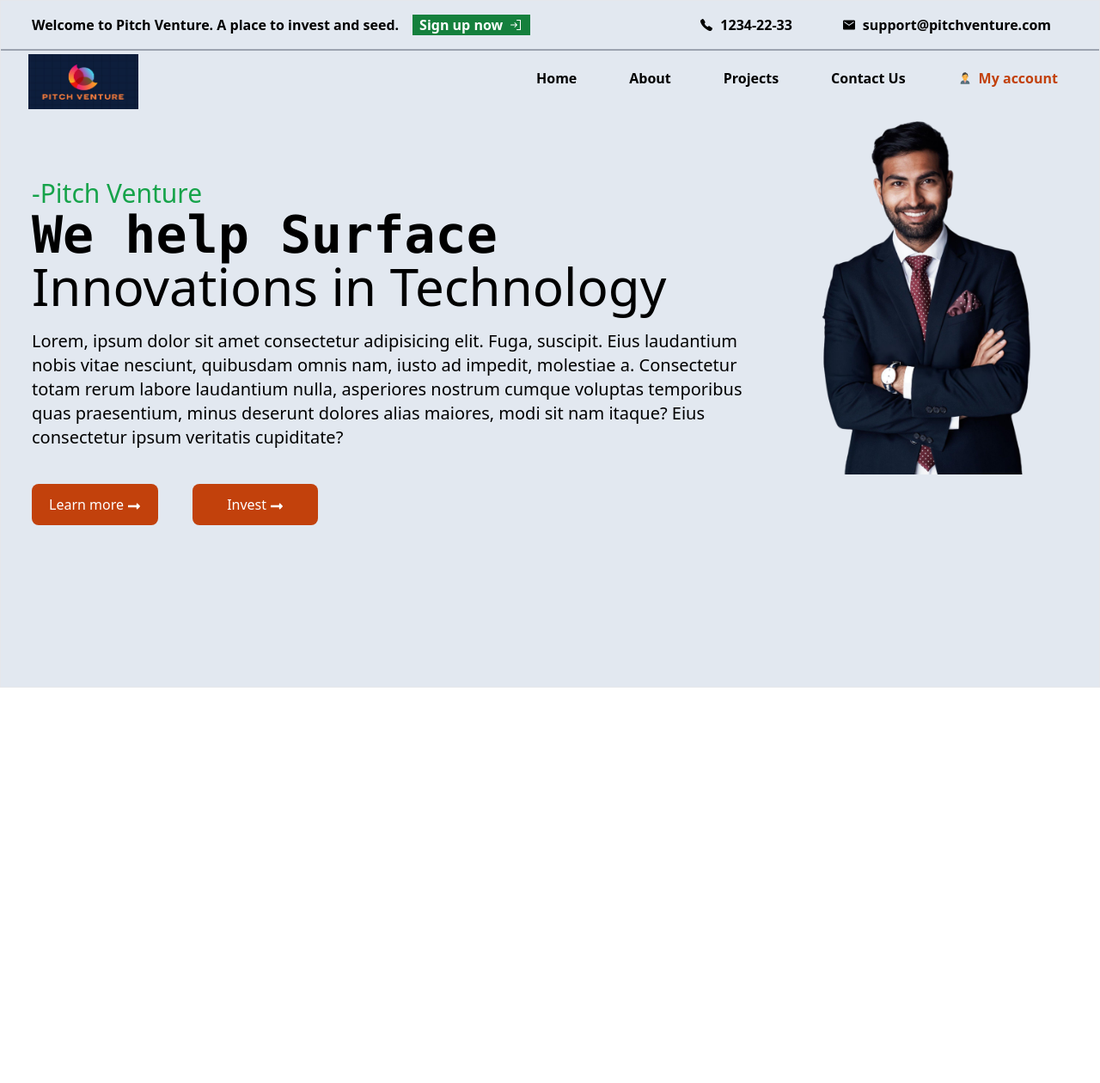
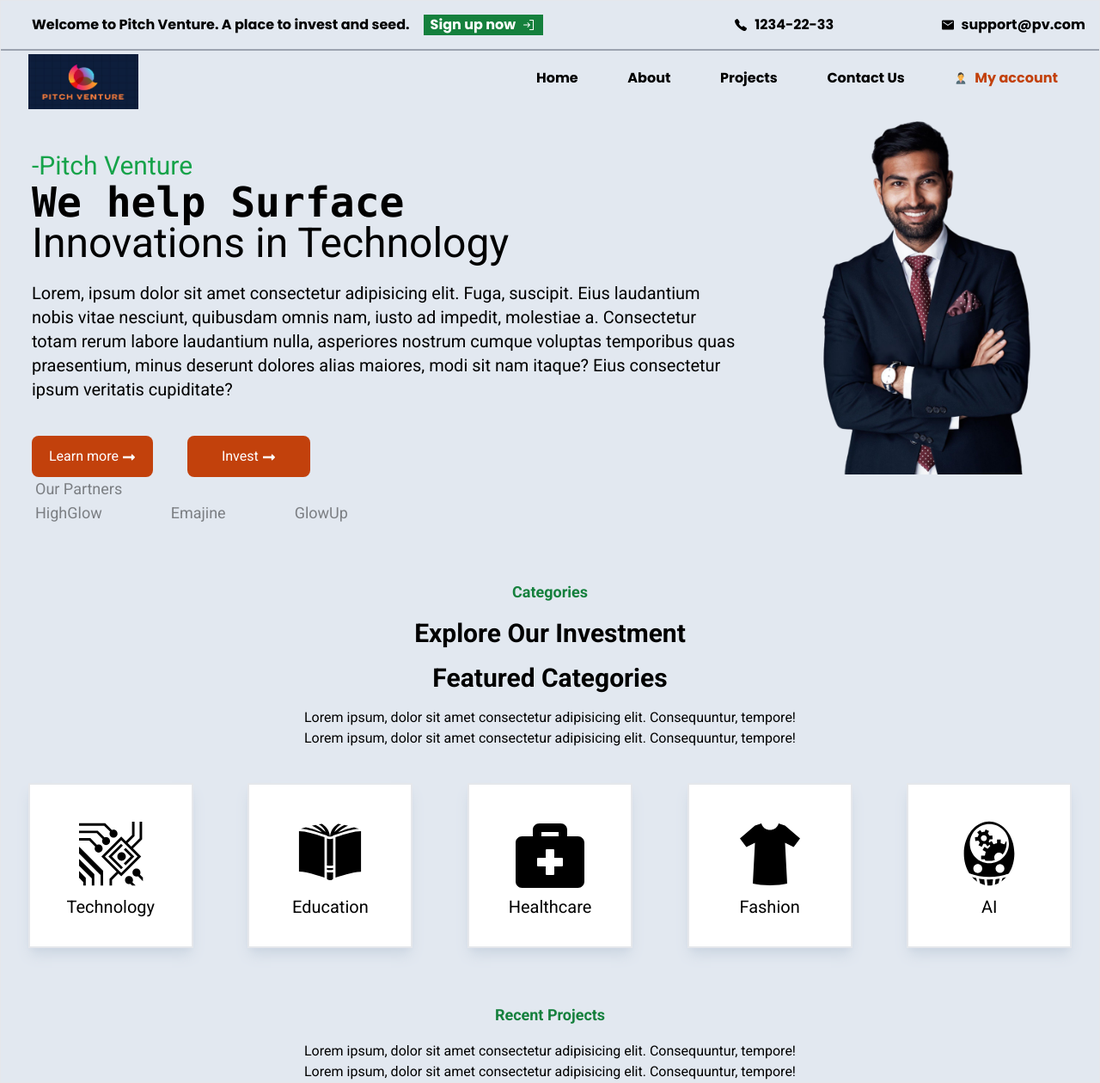
Before and after one commit to Gauravsingh123-aw/Pitch_Venture, a React (Vite) app: page / in a window 1280 px wide. Shown: the whole page at 86% size. Before the commit the page ends 800 px from the top, so only its background shows below. Built offline with nearby package versions, Linux system fonts and the light colour scheme.

Commit message:
changes in forms

```diff
--- a/src/App.jsx
+++ b/src/App.jsx
@@ -12,7 +12,7 @@ import './App.css'
 function App() {
 
   return (
-    <div className='border w-full h-screen flex flex-col   items-center bg-slate-200'>
+    <div className='border w-full h-auto flex flex-col   items-center bg-slate-200'>
       <Top/>
       <Navbar/>
       <Suspense fallback={<div>Loading...</div>}>
--- a/src/components/Home.jsx
+++ b/src/components/Home.jsx
@@ -1,15 +1,17 @@
 import React from 'react'
 import { Link } from 'react-router-dom';
-import { FaLongArrowAltRight } from "react-icons/fa";
+import { FaLongArrowAltRight,FaBriefcaseMedical } from "react-icons/fa";
+import { GiCircuitry,GiTShirt,GiBookCover,GiArtificialIntelligence } from "react-icons/gi";
 import hero from '../assets/hero.png'
 
 export default function Home() {
     return (
-        <div className='flex flex-row w-full'>
-            <div className="w-2/3 mt-20 ml-9">
+        <div className='flex flex-col w-full h-auto font-roboto'>
+        <div className='flex flex-row w-full '>
+            <div className="w-2/3 mt-12 ml-9">
                 <span className='text-3xl text-green-600 p-4 pl-0'>-Pitch Venture</span>
-                <div className='text-6xl font-bold  font-mono '>We help Surface</div>
-                <span className='text-6xl '>Innovations in Technology</span>
+                <div className='text-5xl font-bold  font-mono '>We help Surface</div>
+                <span className='text-5xl '>Innovations in Technology</span>
                 <div className='text-xl mt-5'>Lorem, ipsum dolor sit amet consectetur adipisicing elit. Fuga, suscipit. Eius laudantium nobis vitae nesciunt, quibusdam omnis nam, iusto ad impedit, molestiae a. Consectetur totam rerum labore laudantium nulla, asperiores nostrum cumque voluptas temporibus quas praesentium, minus deserunt dolores alias maiores, modi sit nam itaque? Eius consectetur ipsum veritatis cupiditate?</div>
                 <div className='flex flex-row gap-10 text-white'>
                     <button className='bg-orange-700 mt-10 rounded-lg py-3 px-5'><Link to='/login'>Learn more <FaLongArrowAltRight className='inline'/></Link></button>
@@ -20,5 +22,34 @@ export default function Home() {
                 <img src={hero} />
             </div>
         </div>
+        <div className='text-lg opacity-45 ml-10'>
+            Our Partners
+            <div className='flex flex-wrap gap-20'><span>HighGlow</span><span>Emajine</span><span>GlowUp</span></div>
+        </div>
+        <div className='flex flex-col justify-center items-center mt-16 gap-4'>
+            <div className='text-lg font-bold text-green-700'>Categories</div>
+            <div className='text-3xl font-bold'>Explore Our Investment </div>
+            <div className='text-3xl font-bold'>Featured Categories</div>
+            <div>
+                <div>Lorem ipsum, dolor sit amet consectetur adipisicing elit. Consequuntur, tempore!</div>
+                <div>Lorem ipsum, dolor sit amet consectetur adipisicing elit. Consequuntur, tempore!</div>
+            </div>
+            </div>
+            <div className='flex flex-wrap text-xl text-center items-center justify-around mt-10'>
+                <div className="border-2 flex flex-col justify-center items-center p-5 h-48 w-48 shadow-lg shadow-slate-300 bg-white"><GiCircuitry className='w-20 h-24'/><span>Technology</span></div>
+                <div className="border-2 flex flex-col justify-center items-center p-5 h-48 w-48 shadow-lg shadow-slate-300 bg-white"><GiBookCover className='w-20 h-24'/><span>Education</span></div>
+                <div className="border-2 flex flex-col justify-center items-center p-5 h-48 w-48 shadow-lg shadow-slate-300 bg-white"><FaBriefcaseMedical className='w-20 h-24'/><span>Healthcare</span></div>
+                <div className="border-2 flex flex-col justify-center items-center p-5 h-48 w-48 shadow-lg shadow-slate-300 bg-white"><GiTShirt className='w-20 h-24'/><span>Fashion</span></div>
+                <div className='border-2 flex flex-col justify-center items-center p-5 h-48 w-48 shadow-lg shadow-slate-300 bg-white'><GiArtificialIntelligence className='w-20 h-24'/><span>AI</span></div>
+            </div>
+            <div className='flex flex-col justify-center items-center mt-16 gap-4'>
+            <div className='text-lg font-bold text-green-700'>Recent Projects</div>
+            <div>
+                <div>Lorem ipsum, dolor sit amet consectetur adipisicing elit. Consequuntur, tempore!</div>
+                <div>Lorem ipsum, dolor sit amet consectetur adipisicing elit. Consequuntur, tempore!</div>
+            </div>
+            </div>
+        </div>
+
     )
 }
--- a/src/components/Navbar.jsx
+++ b/src/components/Navbar.jsx
@@ -1,11 +1,12 @@
 import React from 'react'
 import logo from '../assets/logo.jpg'
 import { FcBusinessman } from "react-icons/fc";
+import { Link } from 'react-router-dom';
 export default function Navbar() {
   return (
-    <div className='w-full font-semibold flex flex-row justify-between border-gray-400 pt-1 border-t-2 '>
-        <div className='ml-8'><img src={logo} className='w-32 h-16'/></div>
-        <div className='w-1/2 flex flex-row mr-8 p-4 justify-between'>
+    <div className='w-full font-semibold flex flex-row flex-wrap justify-between border-gray-400 pt-1 border-t-2 font-poppins'>
+        <Link to='/' className='ml-8'><img src={logo} className='w-32 h-16'/></Link>
+        <div className='w-1/2 flex flex-row flex-wrap mr-8 p-4 justify-between'>
             <span>Home</span>
             <span>About</span>
             <span>Projects</span>
--- a/src/components/Registration.jsx
+++ b/src/components/Registration.jsx
@@ -1,5 +1,6 @@
 import React from 'react'
 import { useState } from 'react';
+import { Link } from 'react-router-dom'
 const Registration = () => {
   const [data,setData]=useState({});
   const [error,setError]=useState(false)
@@ -8,10 +9,10 @@ const Registration = () => {
     console.log(data)
   }
   return (
-    <div className="w-full h-[39.5rem] bg-mainBackground">
+    <div className="w-full h-[50.5rem] bg-mainBackground font-roboto">
       <div className="flex items-center justify-center">
-        <div className="m-w-xl m-5 rounded hover:shadow-2xl shadow-lg bg-white  mt-20 pt-3  pl-10 pr-10 pb-4">
-          <h1 className="font-xl md:text-lg lg:text-3xl text-center  uppercase">
+        <div className="m-w-xl m-5 rounded hover:shadow-2xl shadow-lg bg-white   pt-3  pl-10 pr-10 pb-4">
+          <h1 className="font-xl md:text-lg lg:text-3xl text-center  ">
             Registration
           </h1>
           <div className="w-full  mt-5 text-center ">
@@ -95,14 +96,14 @@ const Registration = () => {
             </select>
             <br />
             <button
-              className="text-center hover:bg-black mt-6 text-white pl-12 pr-12  hover:text-gray bg-green h-12 text-xl p-1 w-2/3 rounded-md bg-button-color text-white border-2"
+              className="text-center hover:bg-black mt-6 text-white pl-12 pr-12  hover:text-gray bg-green h-12 text-xl p-1 w-2/3 rounded-md bg-button-color  border-2"
               onClick={onsubmit}
             >
               Register
             </button>
             <div className="text-[1.2rem] mt-4">
               Already have and account ?{" "}
-              <span className="text-blue-600 ">login </span>
+              <span className="text-blue-600 "><Link to='/login'>Login</Link></span>
             </div>
           </div>
         </div>
--- a/src/components/Top.jsx
+++ b/src/components/Top.jsx
@@ -7,13 +7,13 @@ export default function Top() {
 
   return (
 
-    <div className='w-full font-semibold flex flex-row justify-between p-4 pl-9'>
+    <div className='w-full font-semibold flex flex-row flex-wrap justify-between p-4 pl-9 font-poppins'>
       <div className='flex flex-row'>Welcome to Pitch Venture. A place to invest and seed.
         <span className='flex flex-row gap-2 bg-green-700 ml-4 text-white px-2 '><NavLink to='/registration' className="flex gap-2  items-center" >Sign up now<PiSignIn /></NavLink></span>
       </div>
-      <div className='flex flex-row w-1/3 justify-between mr-10'>
-        <span className='flex flex-row gap-2'><IoCall className="mt-1"/>1234-22-33</span>
-        <span className='flex flex-row gap-2'><IoMdMail className="mt-1"/>support@pitchventure.com</span>
+      <div className='flex flex-row w-1/3 justify-between '>
+        <span className='flex flex-row flex-wrap gap-2'><IoCall className="mt-1"/>1234-22-33</span>
+        <span className='flex flex-row flex-wrap gap-2'><IoMdMail className="mt-1 text-wrap"/>support@pv.com</span>
       </div>
     </div>
 
--- a/src/components/login.jsx
+++ b/src/components/login.jsx
@@ -32,17 +32,17 @@ function Login() {
  }
 
   return (
-    <div className="h-[35rem] w-[28rem] bg-white m-nav_space flex flex-col items-center gap-y-8 pt-8 shadow-md">
-      <div className="text-left w-full pl-16 text-heading ">Log in</div>
+    <div className="h-[27rem] w-[25rem] bg-white m-nav_space flex flex-col items-center gap-y-5 pt-6 shadow-md font-roboto rounded hover:shadow-2xl">
+      <div className="text-left w-full pl-16 text-3xl ">Log in</div>
       <input className="w-2/3 h-12  border-2 text-center " placeholder="Usersname" name="username" onChange={handleData}/>
 
       <div className="w-2/3 flex-col">
         <input className="w-full border-2  h-12  text-center  " placeholder="Password" name="password" onChange={handleData}/>
         <div className="text-sm text-left  mt-2 text-blue-600"><Link to='/forgot_pass'>Forgot your password?</Link></div>
       </div>
-      <button className="text-center h-12 text-xl p-2 w-2/3 rounded-md bg-button-color text-white border-2" onClick={handleSubmit}>Log in</button>
+      <button className="text-center h-12 text-xl p-2 w-2/3 rounded-md bg-button-color text-white border-2 hover:bg-black" onClick={handleSubmit}>Log in</button>
 
-      <div className="text-[1.2rem] mt-10">New to PitchVenture ? <span className="text-blue-800 ">Sign Up</span></div>
+      <div className="text-[1.2rem] mt-6">New to PitchVenture ? <Link to='/registration' className="text-blue-800 ">Sign Up</Link></div>
     </div>
   );
 }
--- a/src/index.css
+++ b/src/index.css
@@ -1,4 +1,5 @@
 @import url('https://fonts.googleapis.com/css2?family=Roboto:wght@400;700&display=swap');
+@import url('https://fonts.googleapis.com/css2?family=Poppins:wght@400;500;700&display=swap');
 @tailwind base;
 @tailwind components;
 @tailwind utilities;
--- a/tailwind.config.js
+++ b/tailwind.config.js
@@ -17,6 +17,11 @@ export default {
       },
       fontFamily: {
         roboto: ['Roboto', 'sans-serif'],
+        poppins: ['Poppins', 'sans-serif'],
+      },
+      blur: {
+        xs: '1px',
+        xl: '10px',
       },
     },
   },
```
